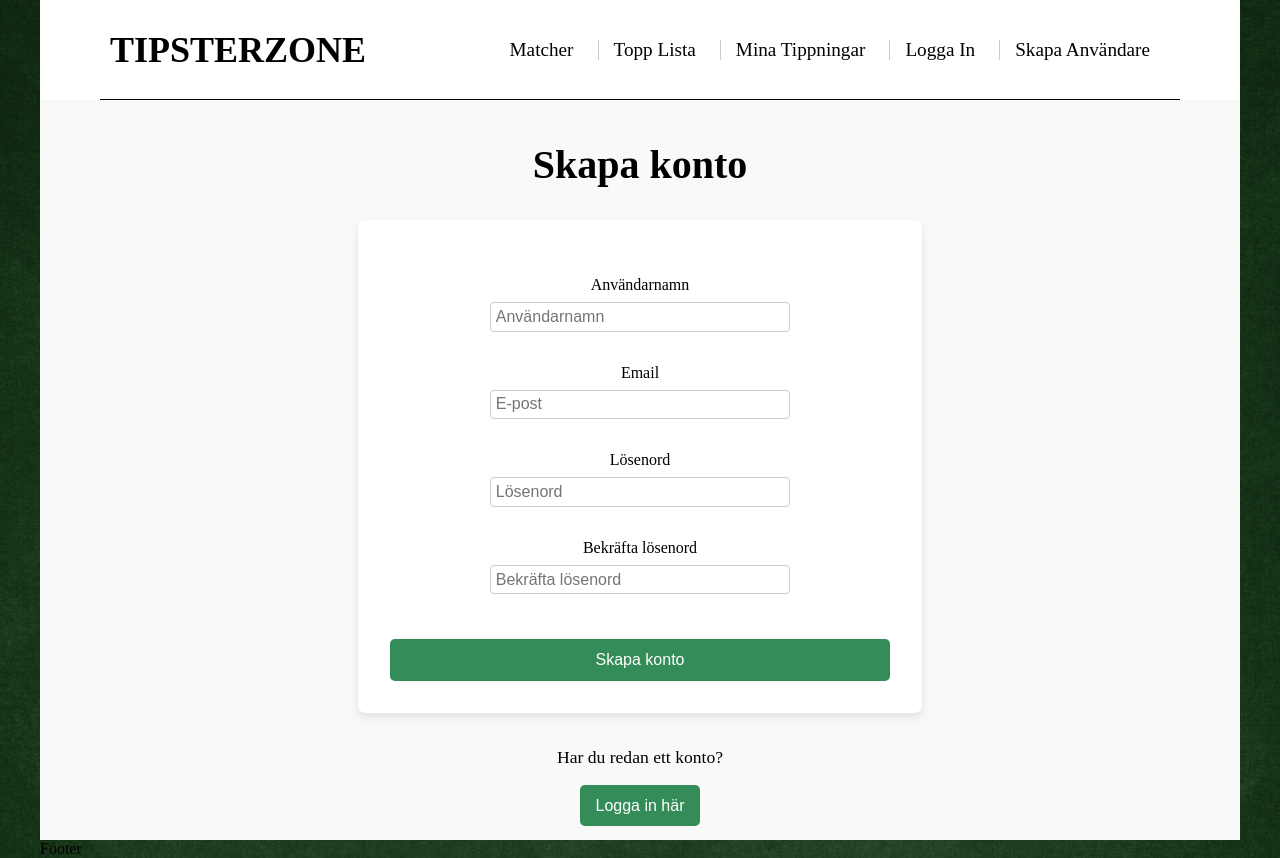
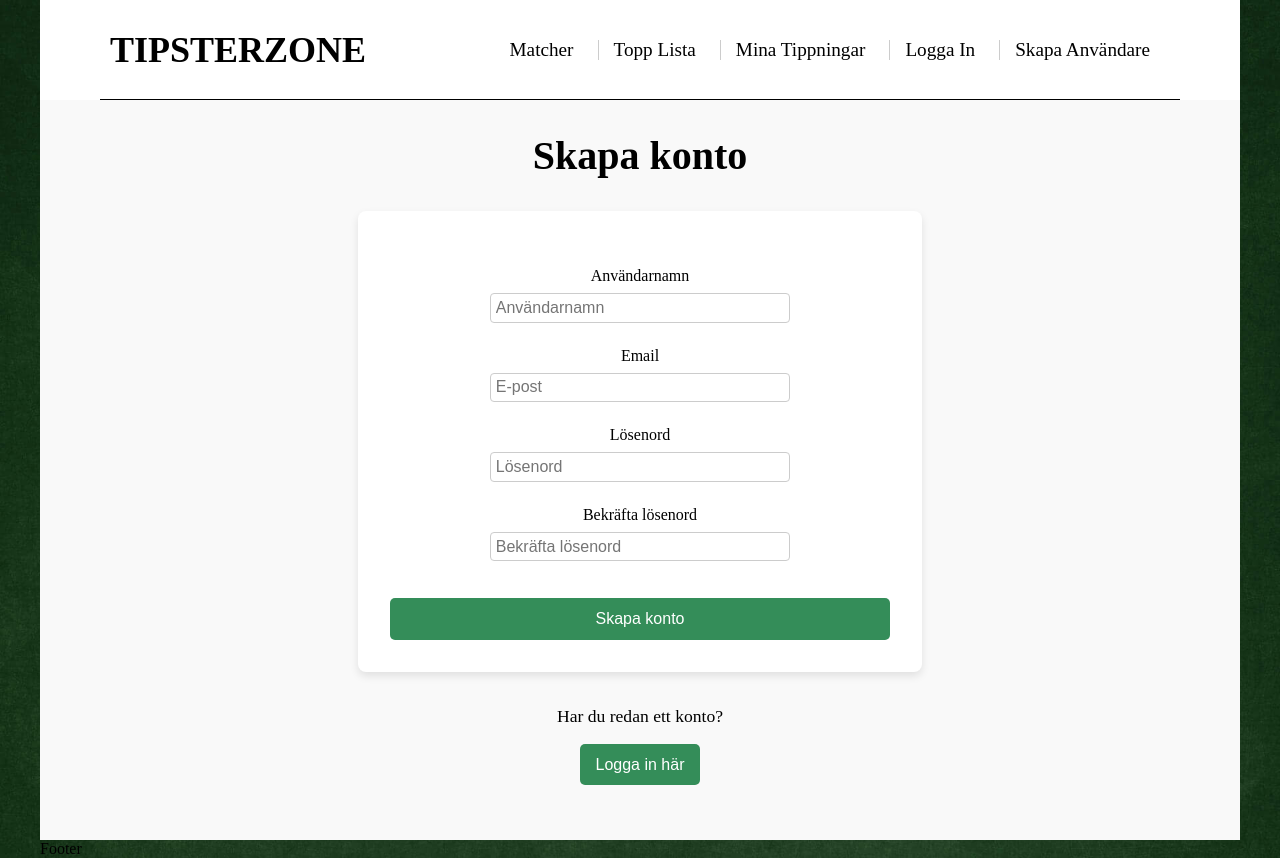
Before and after one commit to oscarkannerstedt/TipsterZone-Exjob, a React (Vite) app in the folder frontend/: page /signup in a window 1280 px wide. Built offline with nearby package versions, Linux system fonts and the light colour scheme.

Commit message:
Fixed - min-height

```diff
--- a/frontend/src/style/login/login-mobile.scss
+++ b/frontend/src/style/login/login-mobile.scss
@@ -1,16 +1,16 @@
 .login-wrapper {
   display: flex;
   flex-direction: column;
-  justify-content: center;
+  justify-content: flex-start;
   align-items: center;
-  //   height: 100vh;
-  height: calc(100vh - 60px);
+  min-height: calc(100vh - 60px);
   background-color: #f9f9f9;
   text-align: center;
 
   h1 {
     font-size: 2rem;
     margin-bottom: 1rem;
+    margin-top: 2rem;
     color: black;
   }
 
--- a/frontend/src/style/login/login-tablet.scss
+++ b/frontend/src/style/login/login-tablet.scss
@@ -2,6 +2,7 @@
   .login-wrapper {
     h1 {
       font-size: 2.2rem;
+      margin-top: 2.5rem;
     }
 
     form {
--- a/frontend/src/style/signupUser/signup-desktop.scss
+++ b/frontend/src/style/signupUser/signup-desktop.scss
@@ -12,7 +12,7 @@
       .username-wrapper,
       .confirmpassword-wrapper,
       .password-wrapper {
-        margin-bottom: 2rem;
+        margin-bottom: 1.5rem;
       }
 
       .submit-button {
--- a/frontend/src/style/signupUser/signup-mobile.scss
+++ b/frontend/src/style/signupUser/signup-mobile.scss
@@ -1,15 +1,16 @@
 .signup-wrapper {
   display: flex;
   flex-direction: column;
-  justify-content: center;
+  justify-content: flex-start;
   align-items: center;
-  height: calc(100vh - 60px);
+  min-height: calc(100vh - 60px);
   background-color: #f9f9f9;
   text-align: center;
 
   h1 {
     font-size: 2rem;
     margin-bottom: 1rem;
+    margin-top: 2rem;
     color: black;
   }
 
--- a/frontend/src/style/signupUser/signup-tablet.scss
+++ b/frontend/src/style/signupUser/signup-tablet.scss
@@ -10,6 +10,8 @@
       padding: 1.5rem;
 
       .email-wrapper,
+      .username-wrapper,
+      .confirmpassword-wrapper,
       .password-wrapper {
         margin-left: 0;
         margin-right: 0;
```
